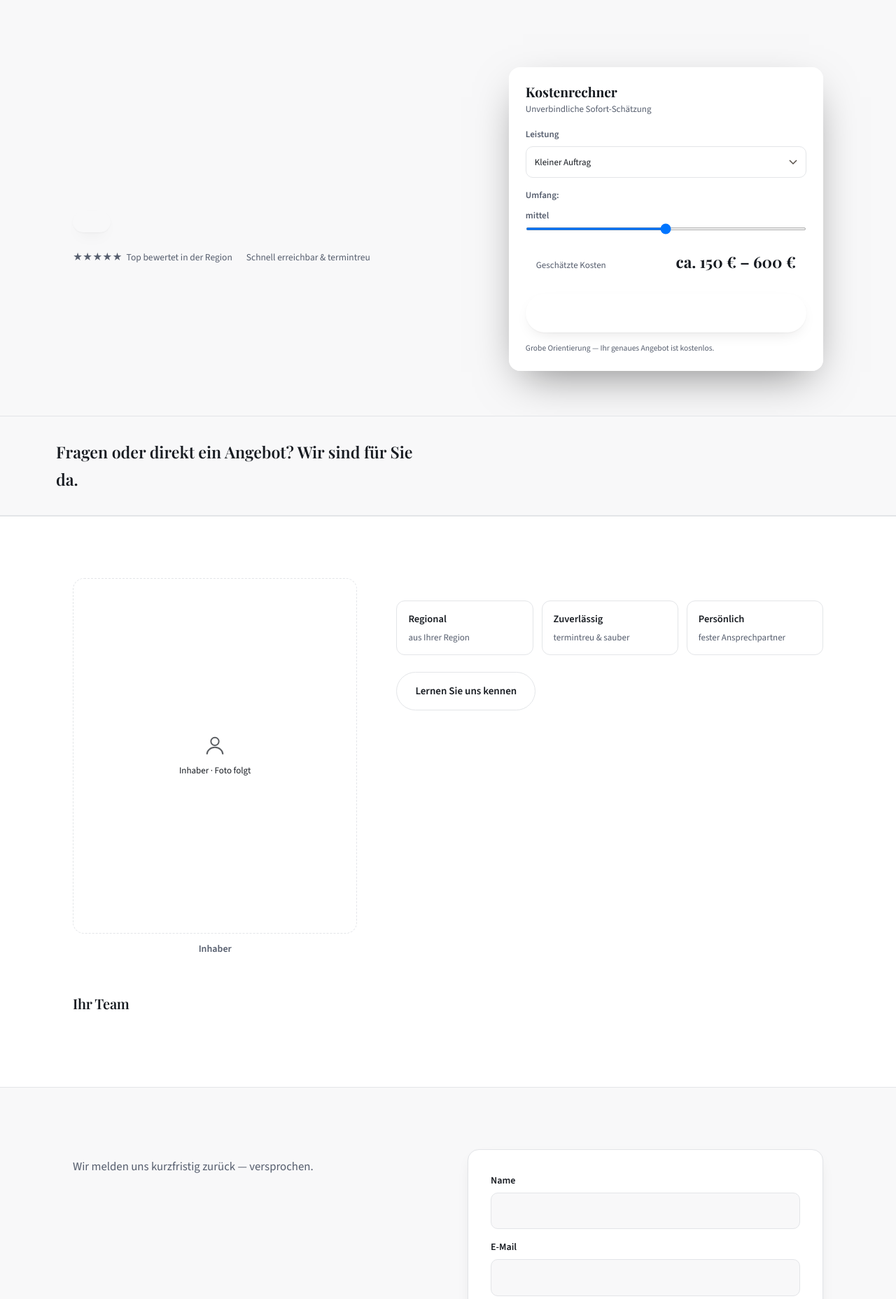
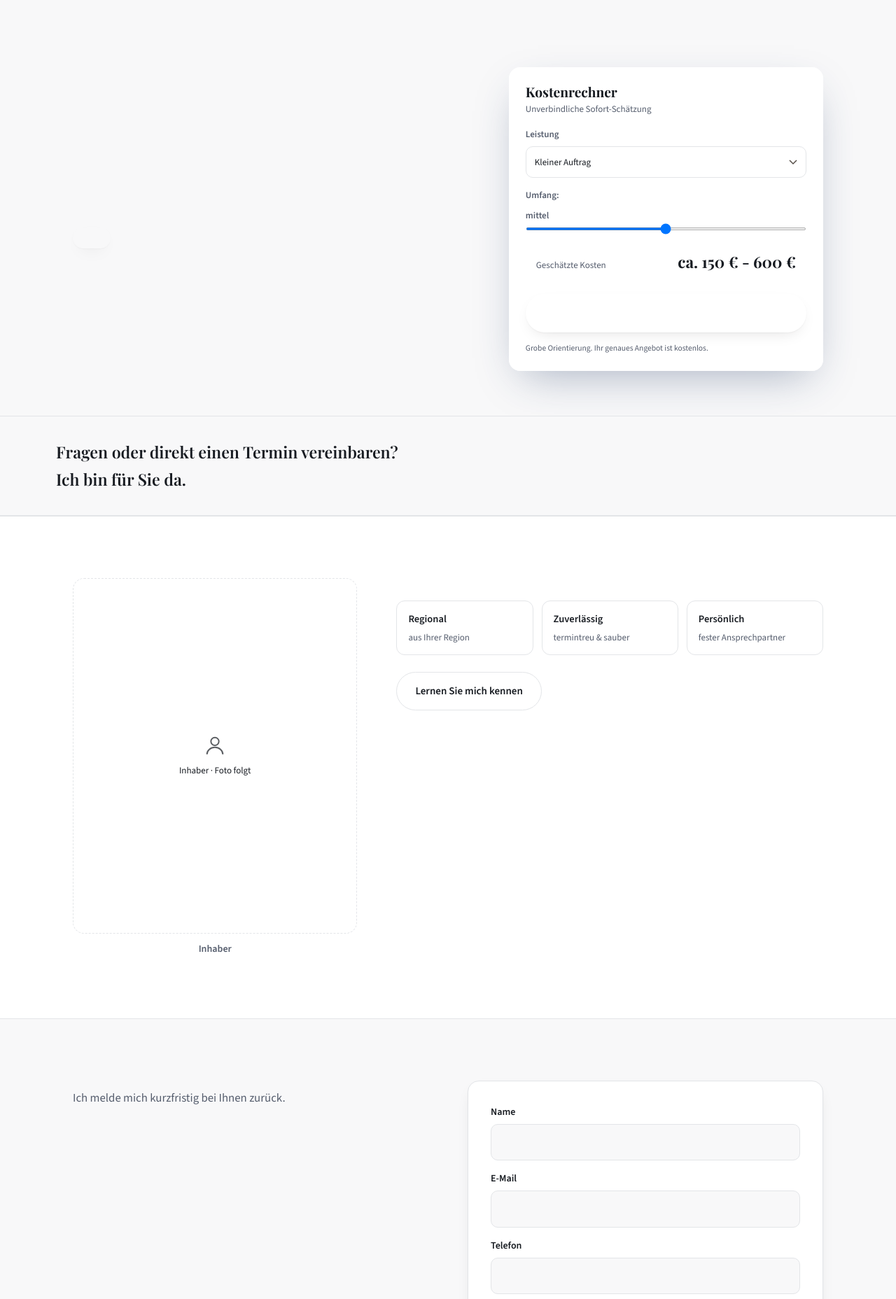
Before and after one commit to BastianScherzinger/web-petra-hedwig-rechtsanwaeltin, a Django app: template templates/index.html in a window 1280 px wide. Shown: the part 65-1921 px from the top of the page at 70% size. Run offline with Django 5.2, Linux system fonts and the light colour scheme; the template is opened without the code that fills it, so the values that code supplies are empty.

Commit message:
Makeover: Feinschliff & Anordnung (Claude · taste) — The rechner JS uses an en-dash in price ranges, which the skill bans. Fix it:

```diff
--- a/static/css/style.css
+++ b/static/css/style.css
@@ -18,11 +18,11 @@
 *{box-sizing:border-box;margin:0;padding:0}
 html{scroll-behavior:smooth}
 body{
-  font-family:"Inter",system-ui,-apple-system,"Segoe UI",sans-serif;
+  font-family:"Source Sans 3",system-ui,-apple-system,"Segoe UI",sans-serif;
   color:var(--ink);background:var(--bg);
   line-height:1.65;-webkit-font-smoothing:antialiased;
 }
-h1,h2,h3{font-family:"Fraunces","Iowan Old Style",Georgia,serif;line-height:1.1;letter-spacing:-.015em;font-weight:600}
+h1,h2,h3{font-family:"Playfair Display","Iowan Old Style",Georgia,serif;line-height:1.1;letter-spacing:-.015em;font-weight:600}
 img{display:block;max-width:100%;height:auto}
 a{color:inherit;text-decoration:none}
 .wrap{max-width:var(--maxw);margin:0 auto;padding:0 clamp(16px,4vw,24px)}
@@ -47,7 +47,7 @@ a{color:inherit;text-decoration:none}
 .nav{position:sticky;top:0;z-index:100;background:color-mix(in srgb,var(--bg) 88%,transparent);
   backdrop-filter:blur(12px);border-bottom:1px solid var(--line)}
 .nav-in{display:flex;align-items:center;gap:24px;height:64px}
-.brand{font-family:"Fraunces",serif;font-weight:700;font-size:20px;letter-spacing:-.02em;flex-shrink:0}
+.brand{font-family:"Playfair Display",serif;font-weight:700;font-size:20px;letter-spacing:-.02em;flex-shrink:0}
 .brand-logo{display:block;height:38px;width:auto;max-width:180px;object-fit:contain}
 .nav-links{display:flex;gap:26px;margin-left:auto;font-size:15px;color:var(--ink-soft)}
 .nav-links a{transition:color .15s;padding:4px 0}
@@ -67,6 +67,13 @@ a{color:inherit;text-decoration:none}
 .nav-burger[aria-expanded="true"] span:nth-child(1){transform:translateY(7px) rotate(45deg)}
 .nav-burger[aria-expanded="true"] span:nth-child(2){opacity:0}
 .nav-burger[aria-expanded="true"] span:nth-child(3){transform:translateY(-7px) rotate(-45deg)}
+
+/* ── Seiten-Lade-Animation (MOTION_INTENSITY 4 — nur transform+opacity) ──── */
+@keyframes fadeUp{from{opacity:0;transform:translateY(18px)}to{opacity:1;transform:translateY(0)}}
+@media (prefers-reduced-motion:no-preference){
+  .hero-copy{animation:fadeUp .55s cubic-bezier(.16,1,.3,1) both}
+  .hero-rechner{animation:fadeUp .55s .14s cubic-bezier(.16,1,.3,1) both}
+}
 
 /* ── Hero ────────────────────────────────────────────────────────────────── */
 .hero{position:relative;padding:clamp(48px,8vw,96px) 0 clamp(36px,5vw,64px);overflow:hidden}
@@ -94,11 +101,11 @@ a{color:inherit;text-decoration:none}
 /* ── Kostenrechner-Karte (Hero, rechte Spalte) ───────────────────────────── */
 .hero-rechner{
   background:rgba(255,255,255,.97);color:var(--ink);border-radius:var(--radius);
-  padding:clamp(16px,2vw,24px);box-shadow:0 22px 60px -20px rgba(0,0,0,.5);
+  padding:clamp(16px,2vw,24px);box-shadow:0 22px 60px -20px rgba(36,59,102,.40);
   display:grid;gap:14px;backdrop-filter:blur(2px);
 }
 .hr-head{display:grid;gap:3px}
-.hr-title{font-family:"Fraunces",Georgia,serif;font-size:1.2rem;font-weight:700;line-height:1.15}
+.hr-title{font-family:"Playfair Display",Georgia,serif;font-size:1.2rem;font-weight:700;line-height:1.15}
 .hr-sub{font-size:13px;color:var(--ink-soft)}
 .hr-field{display:grid;gap:7px;font-size:13px;font-weight:600;color:var(--ink-soft)}
 .hr-umfang-lbl{color:var(--accent);font-weight:700}
@@ -117,21 +124,21 @@ a{color:inherit;text-decoration:none}
   border:1px solid color-mix(in srgb,var(--accent) 26%,var(--line))
 }
 .hr-result-lbl{font-size:13px;color:var(--ink-soft)}
-.hr-result-val{font-family:"Fraunces",Georgia,serif;font-weight:700;font-size:1.4rem;color:var(--accent);white-space:nowrap}
+.hr-result-val{font-family:"Playfair Display",Georgia,serif;font-weight:700;font-size:1.4rem;color:var(--accent);white-space:nowrap}
 .hr-cta{width:100%;justify-content:center}
 .hr-note{font-size:11.5px;color:var(--ink-soft);line-height:1.5;margin:0}
 
 /* Banner-Hero: Vollflächiges Hintergrundbild + dunkles Overlay für gute Lesbarkeit. */
 .hero-banner{
-  min-height:clamp(420px,60vh,620px);display:flex;align-items:center;
+  min-height:clamp(460px,65vh,680px);display:flex;align-items:center;
   background-image:var(--hero-img);background-size:cover;background-position:center;
   background-color:var(--ink);
 }
 .hero-banner::before{
   content:"";position:absolute;inset:0;z-index:0;
   background:
-    linear-gradient(180deg, rgba(20,17,15,.25) 0%, rgba(20,17,15,.80) 100%),
-    radial-gradient(120% 90% at 25% 30%, rgba(20,17,15,.08), rgba(20,17,15,.50));
+    linear-gradient(100deg, rgba(20,17,15,.90) 0%, rgba(20,17,15,.64) 46%, rgba(20,17,15,.22) 100%),
+    linear-gradient(180deg, rgba(20,17,15,.16) 0%, rgba(20,17,15,.44) 100%);
 }
 .hero-banner .eyebrow{color:rgba(255,255,255,.92)}
 .hero-banner h1{color:#fff;text-shadow:0 2px 20px rgba(0,0,0,.30)}
@@ -148,11 +155,12 @@ a{color:inherit;text-decoration:none}
 
 /* Hero-Vertrauenssignale */
 .hero-trust{
-  list-style:none;display:flex;flex-wrap:wrap;gap:6px 20px;margin-top:24px;
-  font-size:13.5px;color:rgba(255,255,255,.88)
+  list-style:none;display:flex;flex-wrap:wrap;gap:6px 20px;margin-top:28px;
+  font-size:13px;color:rgba(255,255,255,.84)
 }
 .hero-plain .hero-trust{color:var(--ink-soft)}
-.hero-trust li{display:flex;align-items:center;gap:6px}
+.hero-trust li{display:flex;align-items:center;gap:7px}
+.hero-trust li::before{content:"✓";font-weight:700;font-size:11px;opacity:.75;flex:0 0 auto}
 
 /* ── Sektionen ───────────────────────────────────────────────────────────── */
 .section{padding:clamp(48px,7vw,88px) 0}
@@ -164,7 +172,7 @@ a{color:inherit;text-decoration:none}
 .section-t + *:not(.section-lead){margin-top:32px}
 
 /* ── Leistungs-Grid ──────────────────────────────────────────────────────── */
-.grid{display:grid;grid-template-columns:repeat(auto-fit,minmax(240px,1fr));gap:18px}
+.grid{display:grid;grid-template-columns:repeat(auto-fit,minmax(280px,1fr));gap:18px}
 .card{
   background:var(--surface);border:1px solid var(--line);border-radius:var(--radius);
   padding:28px 24px;box-shadow:var(--shadow);
@@ -183,7 +191,7 @@ a{color:inherit;text-decoration:none}
 
 /* ── FAQ ─────────────────────────────────────────────────────────────────── */
 .faq{margin-top:36px;display:grid;gap:8px;max-width:800px}
-.faq-item{background:var(--surface);border:1px solid var(--line);border-radius:12px}
+.faq-item{background:var(--surface);border:1px solid var(--line);border-radius:var(--radius)}
 .faq-item summary{
   cursor:pointer;padding:16px 18px;font-weight:600;font-size:15px;
   list-style:none;display:flex;justify-content:space-between;align-items:center;gap:12px
@@ -199,7 +207,7 @@ a{color:inherit;text-decoration:none}
   display:flex;align-items:center;justify-content:space-between;gap:20px;flex-wrap:wrap;
   padding:clamp(20px,4vw,32px) 0
 }
-.band-t{font-family:"Fraunces",serif;font-size:clamp(1.1rem,2vw,1.45rem);font-weight:600;max-width:36ch}
+.band-t{font-family:"Playfair Display",serif;font-size:clamp(1.1rem,2vw,1.45rem);font-weight:600;max-width:36ch}
 .band-actions{display:flex;gap:12px;flex-wrap:wrap}
 
 /* ── Galerie ─────────────────────────────────────────────────────────────── */
@@ -286,7 +294,7 @@ a{color:inherit;text-decoration:none}
 .cta-actions{display:flex;gap:14px;justify-content:center;flex-wrap:wrap}
 
 /* ── Footer ──────────────────────────────────────────────────────────────── */
-.foot{padding:32px 0 100px;border-top:1px solid var(--line)}
+.foot{padding:32px 0 44px;border-top:1px solid var(--line)}
 .foot-in{
   display:flex;justify-content:space-between;align-items:center;gap:16px;flex-wrap:wrap;
   font-size:13.5px;color:var(--ink-soft)
@@ -335,6 +343,7 @@ a{color:inherit;text-decoration:none}
 
 /* Mobil */
 @media (max-width:820px){
+  .foot{padding-bottom:100px} /* Platz für fixed Mobilbar */
   .hero-banner{min-height:clamp(360px,70vh,500px)}
   .about{grid-template-columns:1fr}
   .about-media{max-width:280px;margin:0 auto}
@@ -364,6 +373,9 @@ a{color:inherit;text-decoration:none}
   }
 }
 
+/* Desktop: kein 100px-Abstand für Mobilbar (Mobilbar ist versteckt) */
+@media (min-width:821px){.foot{padding-bottom:44px}}
+
 /* Kleines Smartphone */
 @media (max-width:520px){
   .hero h1{font-size:clamp(1.9rem,8vw,2.4rem)}
--- a/static/css/tokens.css
+++ b/static/css/tokens.css
@@ -1,6 +1,6 @@
 /* tokens.css — LOKALE taste-Stufe (design_tokens.py), 0 Claude-Tokens.
-   Lädt NACH style.css und überschreibt Palette + Fonts markengerecht. */
-@import url('https://fonts.googleapis.com/css2?family=Playfair+Display:wght@500;600;700&family=Source+Sans+3:wght@400;500;600&display=swap');
+   Lädt NACH style.css und überschreibt Palette + Fonts markengerecht.
+   Fonts werden im HTML-Head als <link> geladen (performance-first). */
 :root{
   --accent:#243b66;
   --accent-dark:#162746;
--- a/static/js/kostenrechner.js
+++ b/static/js/kostenrechner.js
@@ -54,7 +54,7 @@
       if (umfLbl) umfLbl.textContent = u.lbl;
       var lo = (p.ab || 0) * u.f;
       var hi = (p.bis || p.ab || 0) * u.f;
-      out.textContent = "ca. " + euro(lo) + " – " + euro(hi);
+      out.textContent = "ca. " + euro(lo) + " - " + euro(hi);
     }
 
     sel.addEventListener("change", update);
--- a/templates/index.html
+++ b/templates/index.html
@@ -11,7 +11,7 @@
   <meta property="og:type" content="website">
   <link rel="preconnect" href="https://fonts.googleapis.com">
   <link rel="preconnect" href="https://fonts.gstatic.com" crossorigin>
-  <link href="https://fonts.googleapis.com/css2?family=Fraunces:opsz,wght@9..144,500;9..144,600;9..144,700&family=Inter:wght@400;500;600&display=swap" rel="stylesheet">
+  <link href="https://fonts.googleapis.com/css2?family=Playfair+Display:wght@500;600;700&family=Source+Sans+3:wght@400;500;600&display=swap" rel="stylesheet">
   <link rel="stylesheet" href="{% static 'css/style.css' %}">
   <!-- Lokale taste-Stufe (design_tokens.py): markengerechte Palette + Font-Pairing, lädt NACH
        style.css und überschreibt sie. Wird pro Seite erzeugt; fehlt sie, greift nur --accent. -->
@@ -51,11 +51,7 @@
             {% if c.email %}<a class="btn btn-ghost btn-on-dark" href="mailto:{{ c.email }}">E-Mail</a>{% endif %}
             {% if c.telefon %}<a class="btn btn-ghost btn-on-dark" href="tel:{{ c.telefon }}">{{ c.telefon }}</a>{% endif %}
           </div>
-          <ul class="hero-trust">
-            <li>★★★★★ <span>Top bewertet in der Region</span></li>
-            <li><span>Schnell erreichbar &amp; termintreu</span></li>
-            {% if c.stadt %}<li><span>Persönlich vor Ort in {{ c.stadt }}</span></li>{% endif %}
-          </ul>
+          {% if c.trust %}<ul class="hero-trust">{% for t in c.trust|slice:":3" %}<li>{{ t }}</li>{% endfor %}</ul>{% endif %}
         </div>
 
         <!-- KOSTENRECHNER (rechte Hero-Spalte) — unverbindliche Sofort-Schätzung -->
@@ -75,7 +71,7 @@
             <span class="hr-result-val" id="hr-result">—</span>
           </div>
           <a class="btn hr-cta" href="#kontakt">Genaues Angebot anfragen</a>
-          <p class="hr-note">{% if c.rechner.hinweis %}{{ c.rechner.hinweis }}{% else %}Grobe Orientierung — Ihr genaues Angebot ist kostenlos.{% endif %}</p>
+          <p class="hr-note">{% if c.rechner.hinweis %}{{ c.rechner.hinweis }}{% else %}Grobe Orientierung. Ihr genaues Angebot ist kostenlos.{% endif %}</p>
           {{ c.rechner|json_script:"rechner-data" }}
         </aside>
       </div>
@@ -85,8 +81,8 @@
     {% if c.leistungen %}
     <section id="leistungen" class="section">
       <div class="wrap">
-        <h2 class="section-t">Was wir für Sie tun</h2>
-        <p class="section-lead">Klare Leistungen, sauber ausgeführt — vom ersten Gespräch bis zur Abnahme.</p>
+        <h2 class="section-t">Leistungen auf einen Blick</h2>
+        <p class="section-lead">Rechtssicherheit in sechs Bereichen. Persönlich betreut, transparent abgerechnet.</p>
         <div class="grid">
           {% for s in c.leistungen %}
           <article class="card">
@@ -112,7 +108,7 @@
     <!-- KONTAKT-BAND (zweiter Conversion-Punkt) -->
     <section class="band">
       <div class="wrap band-in">
-        <p class="band-t">Fragen oder direkt ein Angebot? Wir sind für Sie da.</p>
+        <p class="band-t">Fragen oder direkt einen Termin vereinbaren? Ich bin für Sie da.</p>
         <div class="band-actions">
           {% if c.whatsapp %}<a class="btn btn-wa" href="https://wa.me/{{ c.whatsapp }}?text=Hallo%2C%20ich%20h%C3%A4tte%20gerne%20ein%20Angebot." target="_blank" rel="noopener"><svg class="ic-wa" viewBox="0 0 24 24" fill="currentColor" aria-hidden="true"><path d="M12.04 2C6.58 2 2.13 6.45 2.13 11.91c0 1.75.46 3.45 1.32 4.95L2 22l5.25-1.38a9.9 9.9 0 0 0 4.79 1.22h.01c5.46 0 9.91-4.45 9.91-9.91 0-2.65-1.03-5.14-2.9-7.01A9.82 9.82 0 0 0 12.04 2Zm0 18.13h-.01a8.2 8.2 0 0 1-4.18-1.15l-.3-.18-3.11.82.83-3.04-.2-.31a8.21 8.21 0 0 1-1.26-4.38c0-4.54 3.7-8.24 8.25-8.24 2.2 0 4.27.86 5.83 2.42a8.2 8.2 0 0 1 2.41 5.83c0 4.54-3.7 8.24-8.24 8.24Zm4.52-6.16c-.25-.12-1.47-.72-1.69-.81-.23-.08-.39-.12-.56.13-.16.25-.64.81-.79.97-.14.17-.29.19-.54.06-.25-.12-1.05-.39-1.99-1.23-.74-.66-1.23-1.47-1.38-1.72-.14-.25-.01-.38.11-.51.11-.11.25-.29.37-.43.12-.14.16-.25.25-.41.08-.17.04-.31-.02-.43-.06-.12-.56-1.34-.76-1.84-.2-.48-.4-.42-.56-.43h-.48c-.16 0-.43.06-.66.31-.22.25-.86.85-.86 2.07 0 1.22.89 2.4 1.01 2.56.12.17 1.75 2.67 4.23 3.74.59.26 1.05.41 1.41.52.59.19 1.13.16 1.56.1.48-.07 1.47-.6 1.68-1.18.21-.58.21-1.07.14-1.18-.06-.1-.22-.16-.47-.28Z"/></svg> WhatsApp schreiben</a>{% endif %}
           {% if c.telefon %}<a class="btn btn-light" href="tel:{{ c.telefon }}">☎ {{ c.telefon }}</a>{% endif %}
@@ -132,18 +128,18 @@
           <h2 class="section-t">{{ c.ueber_titel }}</h2>
           <p class="about-text">{{ c.ueber_text }}</p>
           <ul class="trust">
-            {% if c.trust %}{% for t in c.trust %}<li><span>{{ t }}</span></li>{% endfor %}
+            {% if c.trust %}{% for t in c.trust %}<li><strong>{{ t }}</strong></li>{% endfor %}
             {% else %}
             <li><strong>Regional</strong><span>aus {{ c.stadt|default:"Ihrer Region" }}</span></li>
             <li><strong>Zuverlässig</strong><span>termintreu &amp; sauber</span></li>
             <li><strong>Persönlich</strong><span>fester Ansprechpartner</span></li>
             {% endif %}
           </ul>
-          <a class="btn btn-ghost" href="#kontakt">Lernen Sie uns kennen</a>
+          <a class="btn btn-ghost" href="#kontakt">Lernen Sie mich kennen</a>
         </div>
       </div>
 
-      <div class="wrap team-wrap">
+      {% if c.team4 %}<div class="wrap team-wrap">
         <h3 class="team-t">Ihr Team</h3>
         <div class="team">
           {% for m in c.team4 %}
@@ -154,7 +150,7 @@
           </figure>
           {% endfor %}
         </div>
-      </div>
+      </div>{% endif %}
     </section>
 
     <!-- GALERIE -->
@@ -174,7 +170,7 @@
       <div class="wrap contact">
         <div class="contact-info">
           <h2 class="section-t">{{ c.cta_text }}</h2>
-          <p class="section-lead">Wir melden uns kurzfristig zurück — versprochen.</p>
+          <p class="section-lead">Ich melde mich kurzfristig bei Ihnen zurück.</p>
           <ul class="contact-list">
             {% if c.telefon %}<li><span>Telefon</span><a href="tel:{{ c.telefon }}">{{ c.telefon }}</a></li>{% endif %}
             {% if c.whatsapp %}<li><span>WhatsApp</span><a href="https://wa.me/{{ c.whatsapp }}" target="_blank" rel="noopener">Nachricht senden</a></li>{% endif %}
```
Also changed, not shown: content.json (+15 -14 lines).
